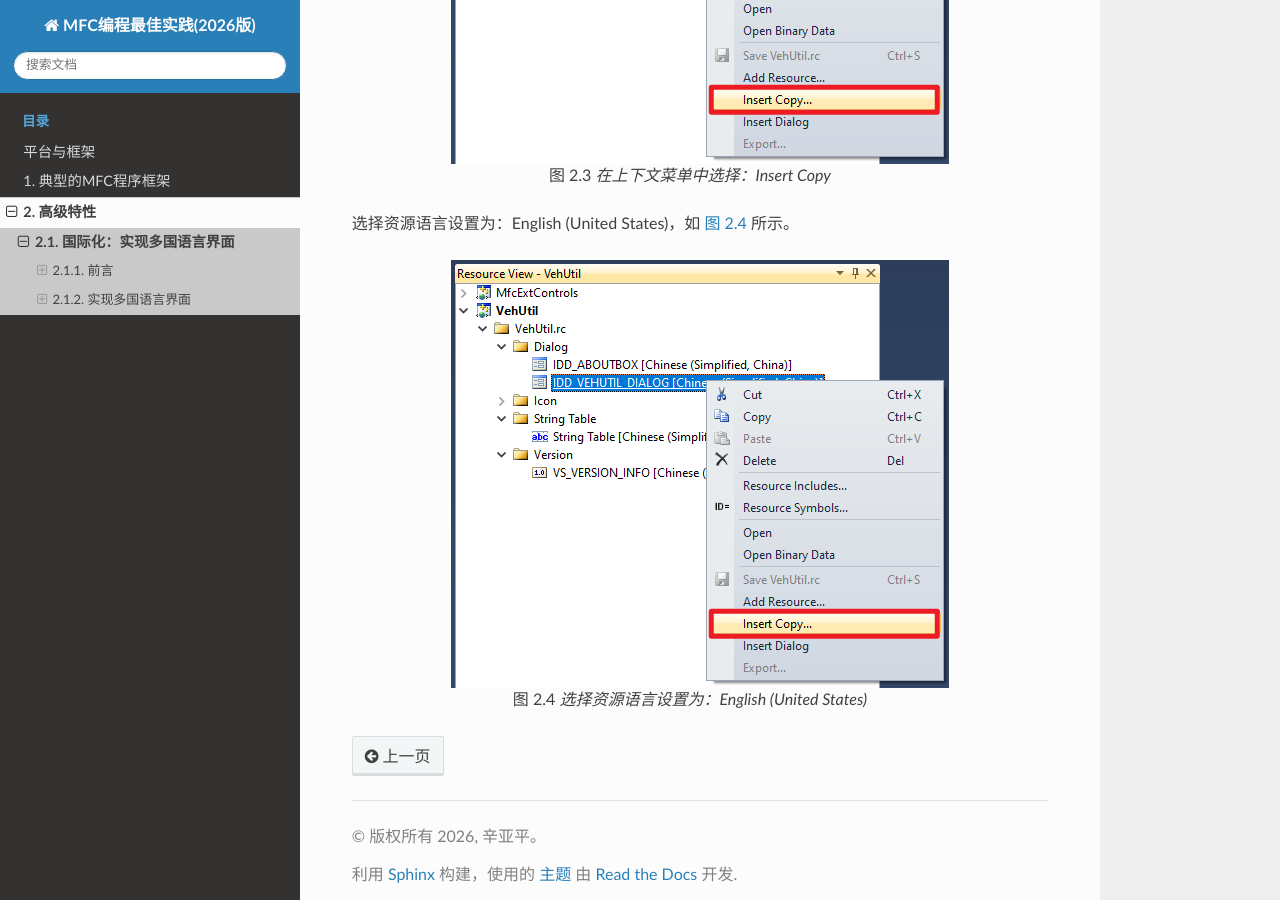
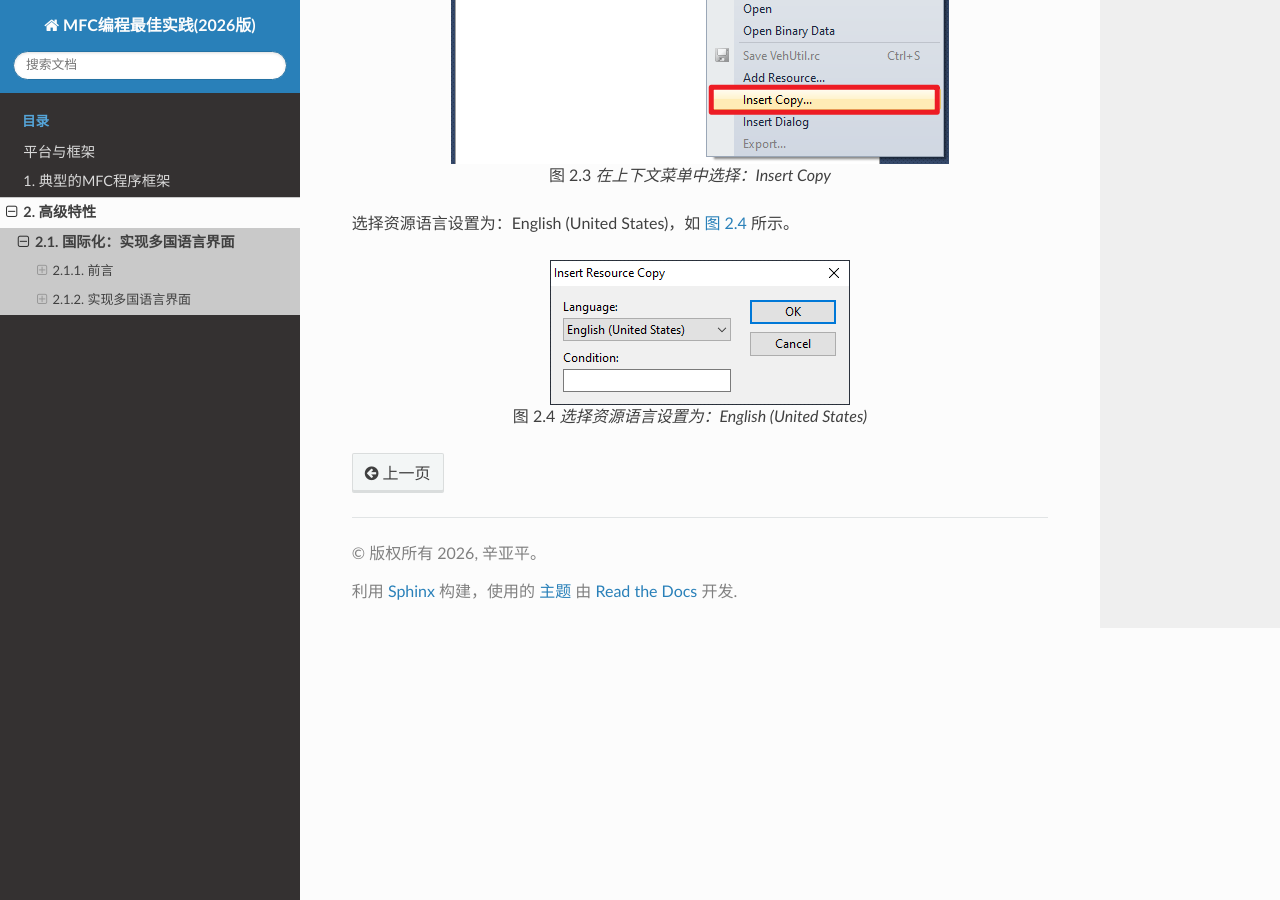
Before and after one commit to yapingxin/MFCBP2026, a Sphinx documentation site: the page built from docs/advanced-features/mfc_multilingual.rst, in a window 1280 px wide and 900 px high, scrolled down 2505 px. Built offline with Sphinx 7.4.7 and the Read the Docs theme 3.1.0, drawn with Linux system fonts in a browser that asks for light colours.

Commit message:
Snipaste_2026-08-14_12-25-36

```diff
--- a/docs/advanced-features/mfc_multilingual.rst
+++ b/docs/advanced-features/mfc_multilingual.rst
@@ -83,7 +83,7 @@
 
 选择资源语言设置为：English (United States)，如 :numref:`fig_mfcmul_v0.2.0.1_S2_ChooseENU` 所示。
 
-.. figure:: Resource/images/Snipaste_2026-08-14_12-24-55.png
+.. figure:: Resource/images/Snipaste_2026-08-14_12-25-36.png
     :name: fig_mfcmul_v0.2.0.1_S2_ChooseENU
     :align: center
 
```
